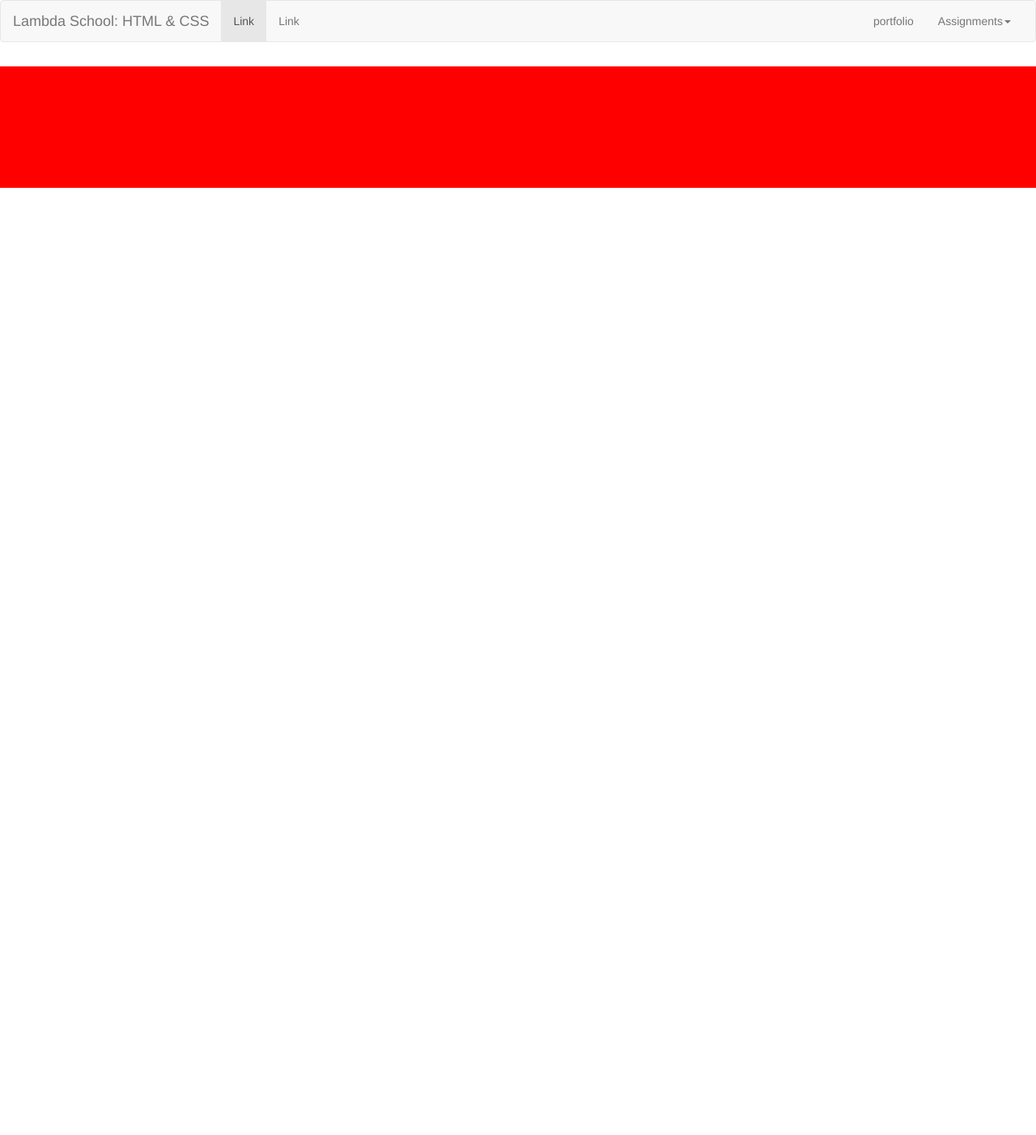
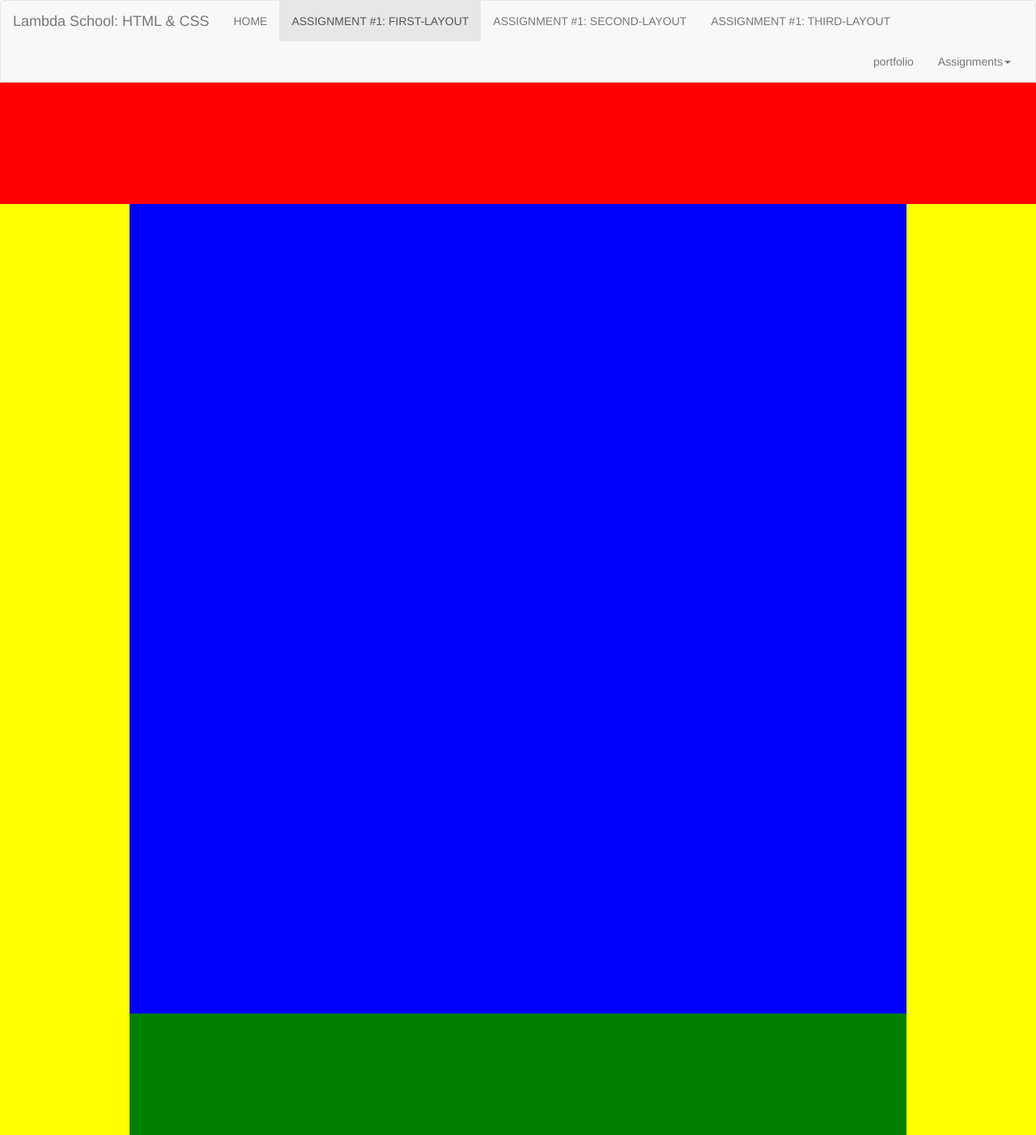
Before and after one commit to fhergomez/lambdaSchool, a plain HTML site: page Web-Intro-I/one/first-layout.html in a window 1280 px wide. Shown: the whole page at 81% size. Before the commit the page ends 800 px from the top, so only its background shows below. Drawn offline with nearby package versions, Linux system fonts and the light colour scheme.

Commit message:
finish first layout

```diff
--- a/Web-Intro-I/one/first-layout.html
+++ b/Web-Intro-I/one/first-layout.html
@@ -27,8 +27,10 @@
 			<!-- Collect the nav links, forms, and other content for toggling -->
 			<div class="collapse navbar-collapse navbar-ex1-collapse">
 				<ul class="nav navbar-nav">
-					<li class="active"><a href="#">Link</a></li>
-					<li><a href="#">Link</a></li>
+					<li><a href="../../index.html">HOME</a></li>
+					<li class="active"><a href="#">ASSIGNMENT #1: FIRST-LAYOUT</a></li>
+					<li><a href="../two/second-layout.html">ASSIGNMENT #1: SECOND-LAYOUT</a></li>
+					<li><a href="../three/third-layout.html">ASSIGNMENT #1: THIRD-LAYOUT</a></li>
 				</ul>
 				<!--<form class="navbar-form navbar-left" role="search">
 					<div class="form-group">
@@ -52,8 +54,14 @@
 		</div>
 	</nav>
 	<div>
-		<div class="main">
-			<div class="red">
+		<div class="yellow">
+			<div class="top">
+				&nbsp;
+			</div>
+			<div class="middle">
+				&nbsp;
+			</div>
+			<div class="bottom">
 				&nbsp;
 			</div>
 		</div>
--- a/css/style.css
+++ b/css/style.css
@@ -1,21 +1,38 @@
 body {
 	margin: 0px;
-}
-
-.main {
-	padding-top: 30px;
 }
 
 .mainNav {
 	margin-bottom: 0px;
 }
 
-.red {
+.yellow {
+	background-color: yellow;
+	width: 100%;
+	height: 100%;
+}
+
+.top {
 	width: 100%;
 	height: 150px;
 	background-color: red;
-	padding: 0;
-	margin: 0;
+	margin: auto;
+}
+
+.middle {
+	width: 75%;
+	height: 1000px;
+	background-color: blue;
+	margin: auto;
+}
+
+.bottom {
+	width: 100%;
+	background-color: green;
+	width: 75%;
+	height: 150px;
+	margin: auto;
+
 }
 
 .first > img, .second > img, .third > img {
```
Also changed, not shown: Web-Intro-I/assignment1.html (+1 -1 lines), Web-Intro-I/three/third-layout.html (+6 -4 lines), Web-Intro-I/two/second-layout.html (+6 -4 lines), index.html (+4 -4 lines).
